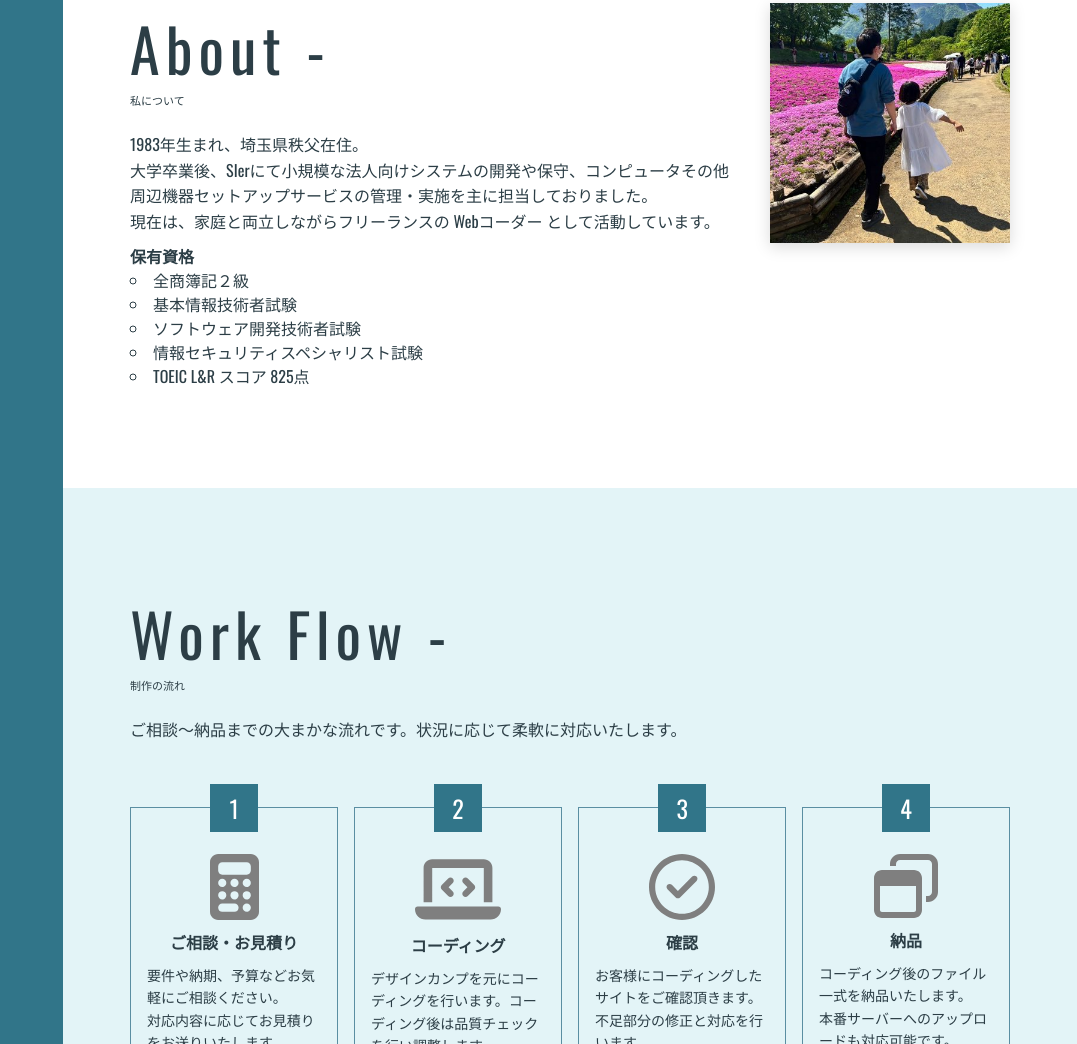
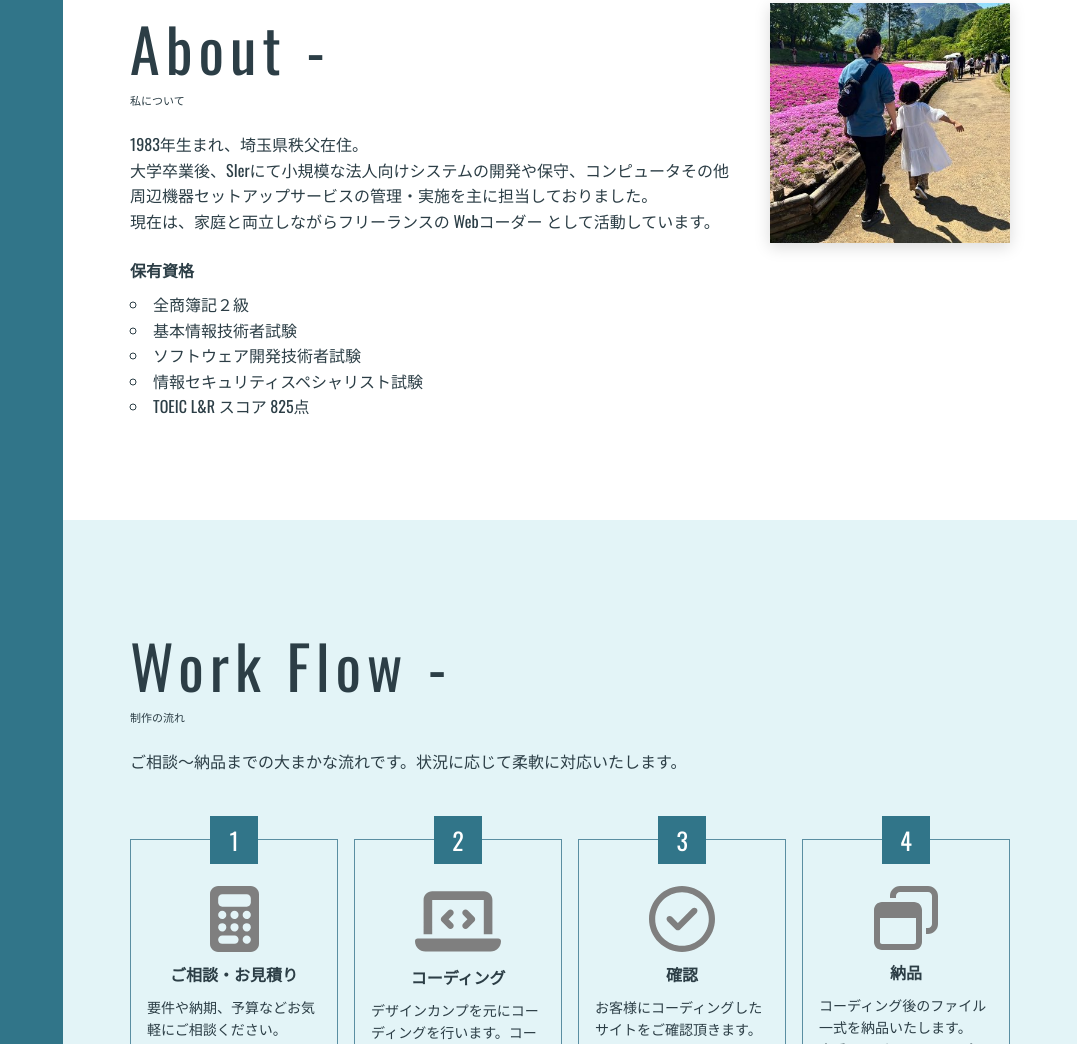
Before and after one commit to wanosuke-t/wanosuke_portfolio, a plain HTML site: page index.html in a window 1280 px wide. Shown: the part 1692-2736 px from the top of the page, without its empty margins (203-1280 px from the left). Drawn offline with nearby package versions, Linux system fonts and the light colour scheme; a web font is replaced by a local one.

Commit message:
Add files via upload

```diff
--- a/sass/style.scss
+++ b/sass/style.scss
@@ -272,12 +272,14 @@ body {
   &__skill {
     &-head {
       font-weight: bold;
-      margin-top: 10px;
+      margin: 24px 0 8px;
+      line-height: 1.6;
     }
 
     &-list {
       list-style-position: inside;
       list-style-type: circle;
+      line-height: 1.6;
     }
   }
 }
```
Also changed, not shown: css/style.css.
